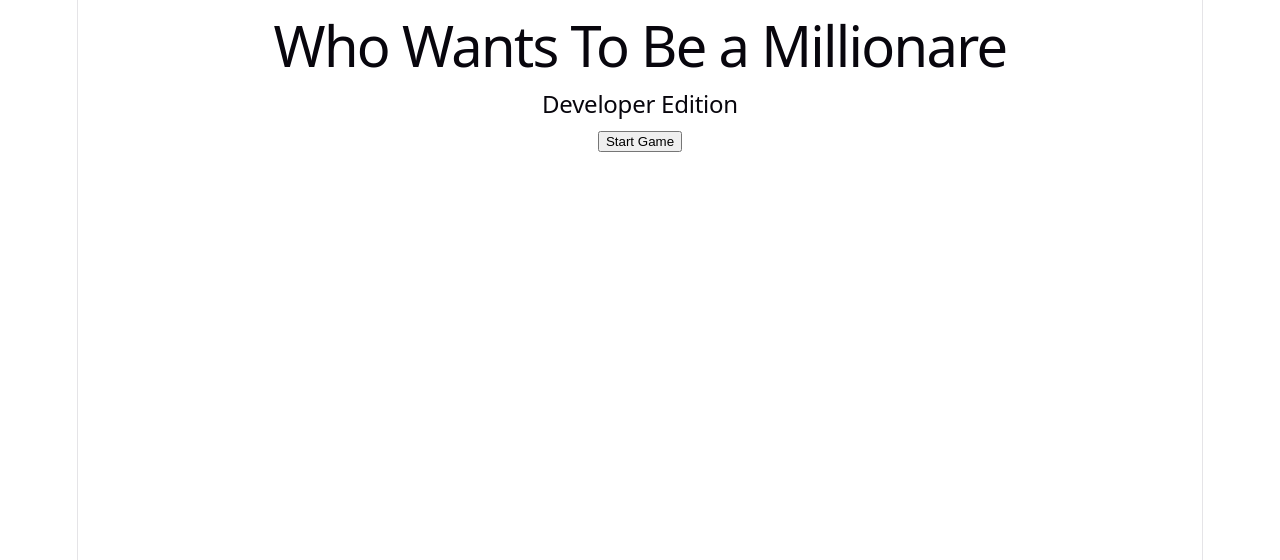
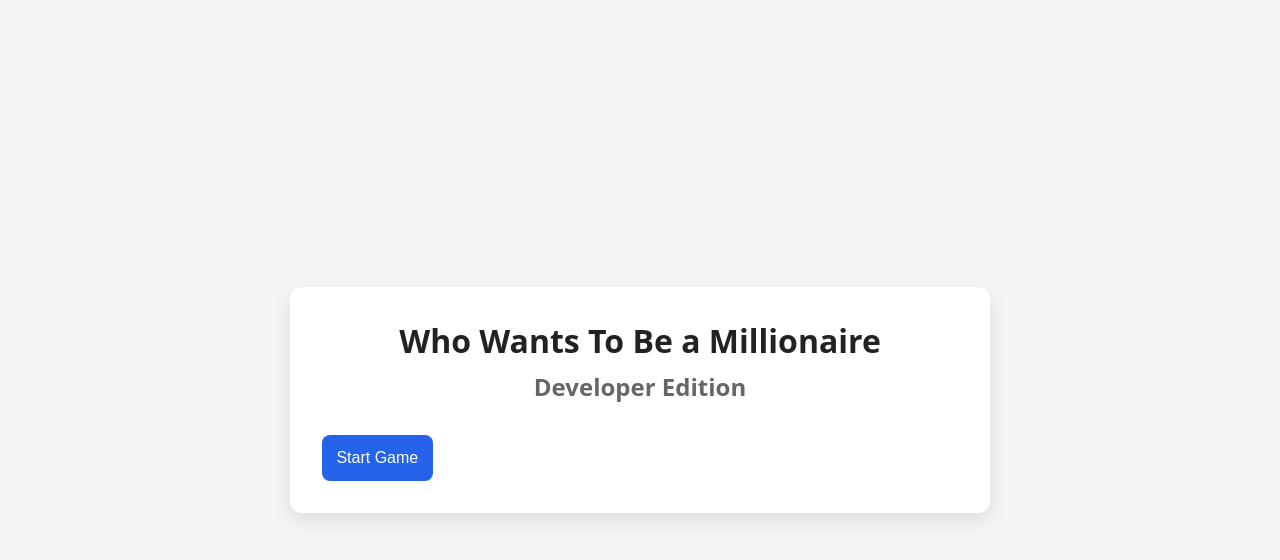
Before and after one commit to jas-michele/ai-conversation-prototype, a React (Vite) app in the folder client/: page / in a window 1280 px wide. Shown: the top 560 px of the page. Built offline with nearby package versions, Linux system fonts and the light colour scheme.

Commit message:
Complete playable AI quiz flow and improve answer feedback

```diff
--- a/client/src/App.css
+++ b/client/src/App.css
@@ -1,184 +1,73 @@
-.counter {
-  font-size: 16px;
-  padding: 5px 10px;
-  border-radius: 5px;
-  color: var(--accent);
-  background: var(--accent-bg);
-  border: 2px solid transparent;
-  transition: border-color 0.3s;
-  margin-bottom: 24px;
-
-  &:hover {
-    border-color: var(--accent-border);
-  }
-  &:focus-visible {
-    outline: 2px solid var(--accent);
-    outline-offset: 2px;
-  }
+#root {
+  display: flex;
+  justify-content: center;
+  align-items: center;
+  min-height: 100vh;
+  padding: 2rem;
 }
 
-.hero {
-  position: relative;
-
-  .base,
-  .framework,
-  .vite {
-    inset-inline: 0;
-    margin: 0 auto;
+.game-container {
+  width: 100%;
+  max-width: 700px;
+  background: white;
+  padding: 2rem;
+  border-radius: 12px;
+  box-shadow: 0 8px 20px rgba(0, 0, 0, 0.1);
 }
 
-  .base {
-    width: 170px;
-    position: relative;
-    z-index: 0;
+.title {
+  text-align: center;
+  margin-bottom: 0.5rem;
 }
 
-  .framework,
-  .vite {
-    position: absolute;
+.subtitle {
+  text-align: center;
+  color: #666;
+  margin-bottom: 2rem;
 }
 
-  .framework {
-    z-index: 1;
-    top: 34px;
-    height: 28px;
-    transform: perspective(2000px) rotateZ(300deg) rotateX(44deg) rotateY(39deg)
-      scale(1.4);
+.score {
+  font-weight: bold;
+  margin-bottom: 1rem;
 }
 
-  .vite {
-    z-index: 0;
-    top: 107px;
-    height: 26px;
-    width: auto;
-    transform: perspective(2000px) rotateZ(300deg) rotateX(40deg) rotateY(39deg)
-      scale(0.8);
-  }
+.question {
+  font-size: 1.25rem;
+  margin-bottom: 1.5rem;
 }
 
-#center {
+.answers {
   display: flex;
   flex-direction: column;
-  gap: 25px;
-  place-content: center;
-  place-items: center;
-  flex-grow: 1;
-
-  @media (max-width: 1024px) {
-    padding: 32px 20px 24px;
-    gap: 18px;
-  }
+  gap: 1rem;
 }
 
-#next-steps {
-  display: flex;
-  border-top: 1px solid var(--border);
-  text-align: left;
-
-  & > div {
-    flex: 1 1 0;
-    padding: 32px;
-    @media (max-width: 1024px) {
-      padding: 24px 20px;
-    }
+.answers button,
+.submit-btn,
+.next-btn,
+.start-btn {
+  padding: 0.9rem;
+  border: none;
+  border-radius: 8px;
+  background: #2563eb;
+  color: white;
+  font-size: 1rem;
+  cursor: pointer;
+  transition: 0.2s;
 }
 
-  .icon {
-    margin-bottom: 16px;
-    width: 22px;
-    height: 22px;
+.answers button:hover,
+.submit-btn:hover,
+.next-btn:hover,
+.start-btn:hover {
+  background: #1d4ed8;
 }
 
-  @media (max-width: 1024px) {
-    flex-direction: column;
-    text-align: center;
-  }
+button:disabled {
+  background: #cfcfcf;
+  cursor: not-allowed;
 }
 
-#docs {
-  border-right: 1px solid var(--border);
-
-  @media (max-width: 1024px) {
-    border-right: none;
-    border-bottom: 1px solid var(--border);
+.result {
+  white-space: pre-line;
 }
-}
-
-#next-steps ul {
-  list-style: none;
-  padding: 0;
-  display: flex;
-  gap: 8px;
-  margin: 32px 0 0;
-
-  .logo {
-    height: 18px;
-  }
-
-  a {
-    color: var(--text-h);
-    font-size: 16px;
-    border-radius: 6px;
-    background: var(--social-bg);
-    display: flex;
-    padding: 6px 12px;
-    align-items: center;
-    gap: 8px;
-    text-decoration: none;
-    transition: box-shadow 0.3s;
-
-    &:hover {
-      box-shadow: var(--shadow);
-    }
-    .button-icon {
-      height: 18px;
-      width: 18px;
-    }
-  }
-
-  @media (max-width: 1024px) {
-    margin-top: 20px;
-    flex-wrap: wrap;
-    justify-content: center;
-
-    li {
-      flex: 1 1 calc(50% - 8px);
-    }
-
-    a {
-      width: 100%;
-      justify-content: center;
-      box-sizing: border-box;
-    }
-  }
-}
-
-#spacer {
-  height: 88px;
-  border-top: 1px solid var(--border);
-  @media (max-width: 1024px) {
-    height: 48px;
-  }
-}
-
-.ticks {
-  position: relative;
-  width: 100%;
-
-  &::before,
-  &::after {
-    content: '';
-    position: absolute;
-    top: -4.5px;
-    border: 5px solid transparent;
-  }
-
-  &::before {
-    left: 0;
-    border-left-color: var(--border);
-  }
-  &::after {
-    right: 0;
-    border-right-color: var(--border);
-  }
-}
--- a/client/src/index.css
+++ b/client/src/index.css
@@ -1,111 +1,11 @@
-:root {
-  --text: #6b6375;
-  --text-h: #08060d;
-  --bg: #fff;
-  --border: #e5e4e7;
-  --code-bg: #f4f3ec;
-  --accent: #aa3bff;
-  --accent-bg: rgba(170, 59, 255, 0.1);
-  --accent-border: rgba(170, 59, 255, 0.5);
-  --social-bg: rgba(244, 243, 236, 0.5);
-  --shadow:
-    rgba(0, 0, 0, 0.1) 0 10px 15px -3px, rgba(0, 0, 0, 0.05) 0 4px 6px -2px;
-
-  --sans: system-ui, 'Segoe UI', Roboto, sans-serif;
-  --heading: system-ui, 'Segoe UI', Roboto, sans-serif;
-  --mono: ui-monospace, Consolas, monospace;
-
-  font: 18px/145% var(--sans);
-  letter-spacing: 0.18px;
-  color-scheme: light dark;
-  color: var(--text);
-  background: var(--bg);
-  font-synthesis: none;
-  text-rendering: optimizeLegibility;
-  -webkit-font-smoothing: antialiased;
-  -moz-osx-font-smoothing: grayscale;
-
-  @media (max-width: 1024px) {
-    font-size: 16px;
-  }
-}
-
-@media (prefers-color-scheme: dark) {
-  :root {
-    --text: #9ca3af;
-    --text-h: #f3f4f6;
-    --bg: #16171d;
-    --border: #2e303a;
-    --code-bg: #1f2028;
-    --accent: #c084fc;
-    --accent-bg: rgba(192, 132, 252, 0.15);
-    --accent-border: rgba(192, 132, 252, 0.5);
-    --social-bg: rgba(47, 48, 58, 0.5);
-    --shadow:
-      rgba(0, 0, 0, 0.4) 0 10px 15px -3px, rgba(0, 0, 0, 0.25) 0 4px 6px -2px;
-  }
-
-  #social .button-icon {
-    filter: invert(1) brightness(2);
-  }
-}
-
-#root {
-  width: 1126px;
-  max-width: 100%;
-  margin: 0 auto;
-  text-align: center;
-  border-inline: 1px solid var(--border);
-  min-height: 100svh;
-  display: flex;
-  flex-direction: column;
+* {
+  margin: 0;
+  padding: 0;
   box-sizing: border-box;
 }
 
 body {
-  margin: 0;
+  font-family: system-ui, -apple-system, BlinkMacSystemFont, "Segoe UI", sans-serif;
+  background: #f5f5f5;
+  color: #222;
 }
-
-h1,
-h2 {
-  font-family: var(--heading);
-  font-weight: 500;
-  color: var(--text-h);
-}
-
-h1 {
-  font-size: 56px;
-  letter-spacing: -1.68px;
-  margin: 32px 0;
-  @media (max-width: 1024px) {
-    font-size: 36px;
-    margin: 20px 0;
-  }
-}
-h2 {
-  font-size: 24px;
-  line-height: 118%;
-  letter-spacing: -0.24px;
-  margin: 0 0 8px;
-  @media (max-width: 1024px) {
-    font-size: 20px;
-  }
-}
-p {
-  margin: 0;
-}
-
-code,
-.counter {
-  font-family: var(--mono);
-  display: inline-flex;
-  border-radius: 4px;
-  color: var(--text-h);
-}
-
-code {
-  font-size: 15px;
-  line-height: 135%;
-  padding: 4px 8px;
-  background: var(--code-bg);
-}
--- a/client/src/pages/GamePage.tsx
+++ b/client/src/pages/GamePage.tsx
@@ -27,11 +27,11 @@
 
     if (!game) {
         return (
-            <div>
-                <h1>Who Wants To Be a Millionare</h1>
-                <h2>Developer Edition</h2>
+            <div className="game-container">
+                <h1 className="title">Who Wants To Be a Millionaire</h1>
+                <h2 className="subtitle">Developer Edition</h2>
 
-                <button onClick={handleStartGame} disabled={loading}>
+                <button className="start-btn" onClick={handleStartGame} disabled={loading}>
                     {loading ? "Starting..." : "Start Game"}
                 </button>
 
@@ -52,13 +52,18 @@
     const question = game.questions[currentQuestion];
 
     const handleSubmitAnswer = () => {
+        const correctLetter = question.correctAnswer;
+
+        const correctText =
+            question.choices[correctLetter as keyof typeof question.choices];
+
         if (!selectedAnswer) return;
 
         if (selectedAnswer === question.correctAnswer) {
             setScore((prev) => prev + 1);
             setResult("✅ Correct");
         } else {
-            setResult("❌ Incorrect");
+            setResult(`❌ Incorrect!\n\nThe correct answer was ${correctLetter}. ${correctText}`);
         }
     }
 
@@ -70,12 +75,13 @@
 
     return (
         <div>
-            <h3>Score: {score}</h3>
+            <h3 className="score">Score: {score}</h3>
 
-            <h2> Question {game.currentQuestion + 1}</h2>
+            <h2 className="question"> Question {game.currentQuestion + 1}</h2>
 
-            <p>{question.question}</p>
+            <p className="question">{question.question}</p>
 
+           <div className="answers">
            <button onClick={() => setSelectedAnswer("A")}>
             A. {question.choices.A}
            </button>
@@ -88,10 +94,12 @@
            <button onClick={() => setSelectedAnswer("D")}>
             D. {question.choices.D}
            </button>
+           </div>
 
            <p>Selected Answer: {selectedAnswer}</p>
 
            <button
+            className="submit-btn"
               onClick={handleSubmitAnswer}
               disabled={!selectedAnswer || !!result}
            >
@@ -100,9 +108,9 @@
 
            {result && (
             <>
-            <h3>{result}</h3>
+            <h3 className="result">{result}</h3>
 
-            <button onClick={handleNextQuestion}>
+            <button className="next-btn" onClick={handleNextQuestion}>
                 Next Question
             </button>
             </>
```
Lines whose indentation alone changed are shown as unchanged.
